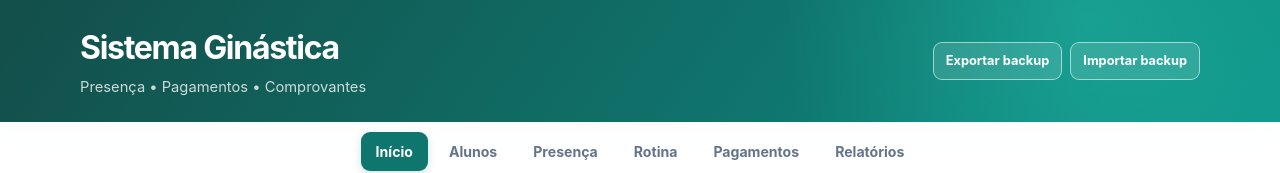
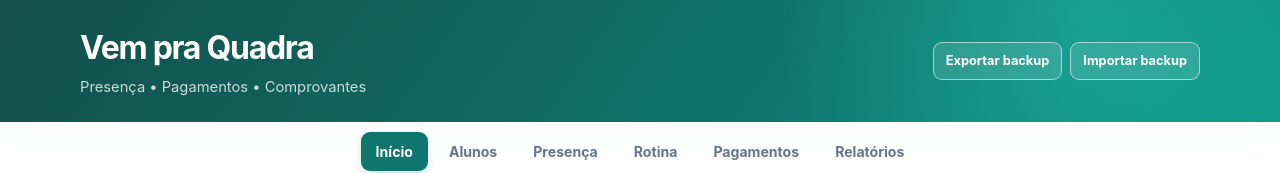
Before and after one commit to jmessias1984-hue/vempraquadra, a plain HTML site: page index.html in a window 1280 px wide. Shown: the top 173 px of the page. Drawn offline with nearby package versions, Linux system fonts and the light colour scheme.

Commit message:
Change header title from 'Sistema Ginástica' to 'Vem pra Quadra'

```diff
--- a/index.html
+++ b/index.html
@@ -14,7 +14,7 @@
   <header>
     <div style="display:flex;justify-content:space-between;align-items:center;gap:12px;">
       <div>
-        <h1>Sistema Ginástica</h1>
+        <h1>Vem pra Quadra</h1>
         <p>Presença • Pagamentos • Comprovantes</p>
       </div>
       <div class="header-actions"><button type="button" class="header-button" onclick="exportarBackup()">Exportar backup</button><label class="header-button file-button">Importar backup<input type="file" accept="application/json,.json" onchange="importarBackup(this)" /></label></div>
```
